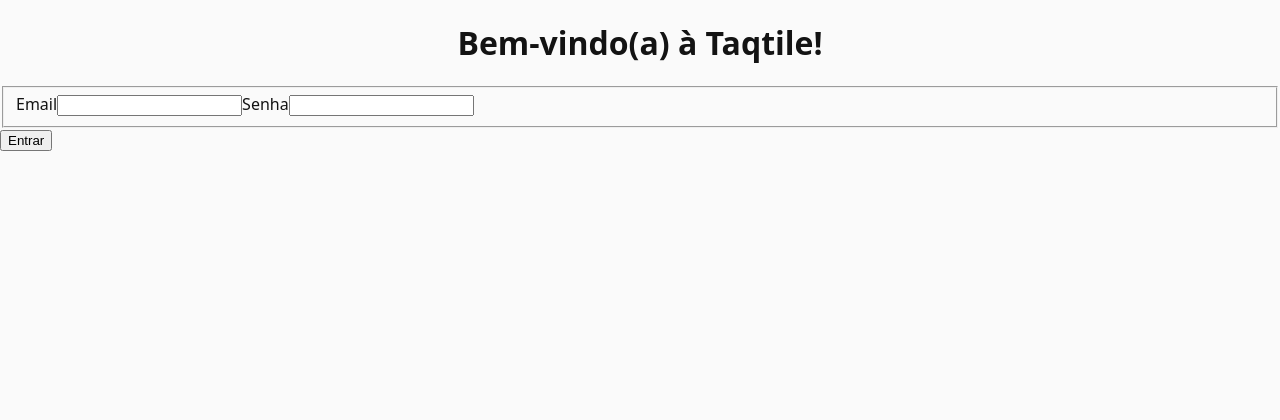
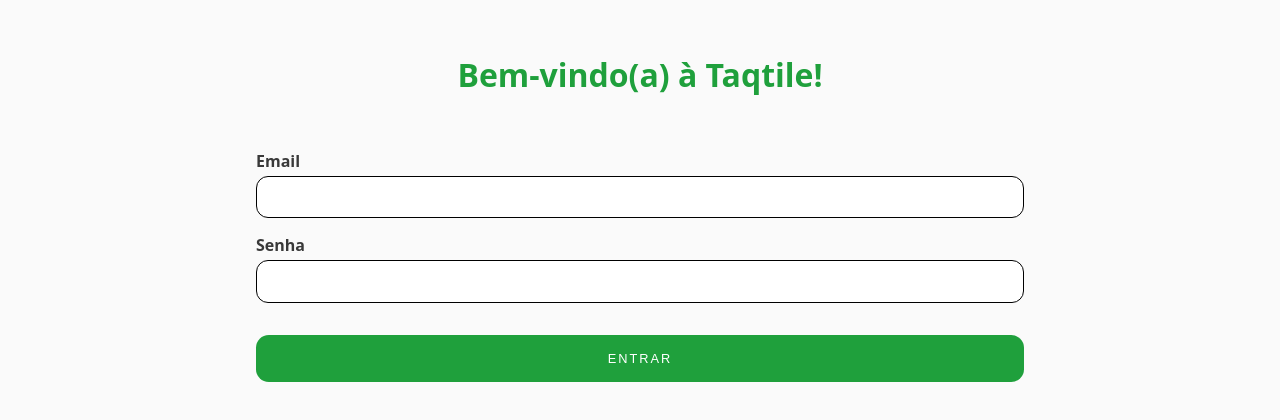
Before and after one commit to DevdouglasGfs/Taqtile, a React (Create React App) app: page /login in a window 1280 px wide. Shown: the top 420 px of the page. Built offline with nearby package versions, Linux system fonts and the light colour scheme.

Commit message:
Feat: Add styling Add spinner to indicate loading state; Add styling to the login form and components;

```diff
--- a/src/components/login-form/index.tsx
+++ b/src/components/login-form/index.tsx
@@ -25,12 +25,12 @@ export default function LoginForm() {
   const userData = { email, password } as UserBasicPersonalData;
 
   onkeydown = (ev) => {
-    if (ev.key === 'Enter') login();
+    if (ev.key === 'Enter') validateInput();
   };
 
   const validateInput = (): boolean => {
     const emailRegex = /^[a-zA-Z0-9.!#$%&'*+/=?^_`{|}~-]+@[a-zA-Z0-9-]+(?:\.[a-zA-Z0-9-]+)*$/;
-    const passwordRegex = /^[a-zA-Z0-9]+$/;
+    const passwordRegex = /^[a-zA-Z0-9.!#$%&'*+/=?^_`{|}~-]+$/;
 
     if (emailRegex.test(email.trim())) setValidEmail(true);
     else setValidEmail(false);
@@ -100,12 +100,11 @@ export default function LoginForm() {
               )}
             </label>
           </fieldset>
+          {error && !loading && <p className='info-block_error'>{error.message}</p>}
         </div>
 
-        {loading && <p className='info-block__loading'>Carregando...</p>}
-        {error && <p className='info-block__error'>{error.message}</p>}
-        <button type='submit' onClick={(event) => login(event.preventDefault())} className='login-form__submit'>
-          Entrar
+        <button disabled={loading} aria-disabled={loading} type='submit' onClick={(event) => login(event.preventDefault())} className='login-form__submit'>
+          Entrar {loading && <div className="loading-spinner"></div>}
         </button>
       </form>
     </>
--- a/src/components/login-form/login-form.css
+++ b/src/components/login-form/login-form.css
@@ -1,18 +1,123 @@
 .login-form {
-  max-width: 100cqw;
-  min-width: fit-content;
-  margin: 0;
+  display: flex;
+  flex-direction: column;
+  gap: 2rem;
+  align-items: center;
+  width: 100%;
+  max-width: 60cqw;
+  padding: 0;
   background-color: inherit;
-  box-shadow: 0 8px 48px hsl(0, 0, 70);
   border-radius: 24px;
+  margin: 2rem auto;
 }
+
 .login-form__title {
+  color: rgb(31, 160, 60);
   font-size: 32px;
   text-align: center;
 }
 
+.login-form__user-input {
+  display: inline-flex;
+  flex-direction: column;
+  gap: 1.5rem;
+  width: 100%;
+}
+
+.login-form__user-input fieldset {
+  display: flex;
+  flex-direction: column;
+  gap: 1rem;
+  border: none;
+  margin: 0;
+  padding: 0;
+  width: 100%;
+}
+
+.login-form__submit {
+  display: flex;
+  align-items: center;
+  justify-content: center;
+  gap: .5rem;
+  background-color: rgb(31, 160, 60);
+  text-transform: uppercase;
+  letter-spacing: 2px;
+  font-size: .8rem;
+  font-weight: 500;
+  text-align: center;
+  color: #fff;
+  width: 100%;
+  padding: 1rem;
+  border: none;
+  border-radius: .8rem;
+  transition: background 200ms cubic-bezier(0.075, 0.82, 0.165, 0.300);
+}
+
+.login-form__submit:hover,
+.login-form__submit:active {
+  background-color: rgba(31, 160, 60,.8);
+}
+
+.login-form__submit:disabled {
+  background-color: rgba(31, 160, 60,.5);
+}
+
+.input-group {
+  display: flex;
+  flex-direction: column;
+  gap: 4px;
+  font-weight: 600;
+  font-size: 1rem;
+  color: rgb(57, 57, 57);
+}
+
+.input-group p {
+  font-weight: normal;
+  padding: 4px 0 0;
+  margin: 4px 0 0 0;
+}
+
+.input-group__input {
+  padding: .8rem 2rem;
+  border-radius: 12px;
+  border: currentColor solid .25px;
+}
+
+.input-group__informative-message {
+  color: rgb(200,50,50);
+}
+
+.info-block_error {
+  padding: 1rem;
+  border-radius: .5rem;
+  background-color: wheat;
+  color: #131313;
+}
+
+.loading-spinner {
+  width: 1rem;
+  height: 1rem;
+  border: 4px solid #FFF;
+  border-bottom-color: transparent;
+  border-radius: 50%;
+  display: inline-block;
+  box-sizing: border-box;
+  animation: spinner 1.5s linear infinite;
+}
+
+@keyframes spinner {
+  0% {
+    transform: rotate(0deg);
+  }
+
+  100% {
+    transform: rotate(360deg);
+  }
+}
+
+
 @media screen and (max-width: 600px) {
   .login-form {
-    max-width: 700px;
+    max-width: 90cqw;
   }
 }
```
